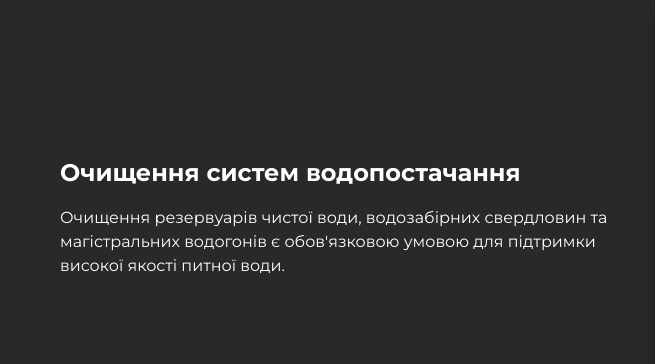
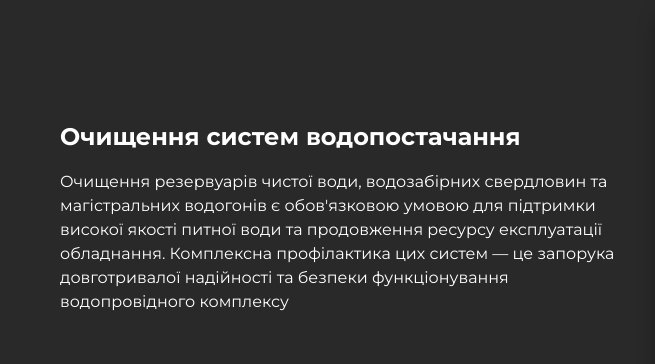
Before and after one commit to Loz1k-dev/cleansystems, a plain HTML site: page index.html in a window 1280 px wide. Shown: the part 927-1291 px from the top of the page, 0-655 px from the left. Drawn offline with Linux system fonts and the light colour scheme.

Commit message:
Enhance service description for water supply cleaning
Expanded the description of water supply system cleaning to include equipment longevity and reliability.

```diff
--- a/index.html
+++ b/index.html
@@ -249,7 +249,7 @@
                 </div>
                 <div class="service-text">
                     <h3>Очищення систем водопостачання</h3>
-                    <p>Очищення резервуарів чистої води, водозабірних свердловин та магістральних водогонів є обов'язковою умовою для підтримки високої якості питної води.</p>
+                    <p>Очищення резервуарів чистої води, водозабірних свердловин та магістральних водогонів є обов'язковою умовою для підтримки високої якості питної води та продовження ресурсу експлуатації обладнання. Комплексна профілактика цих систем — це запорука довготривалої надійності та безпеки функціонування водопровідного комплексу</p>
                 </div>
             </div>
             <div class="service-row">
```
